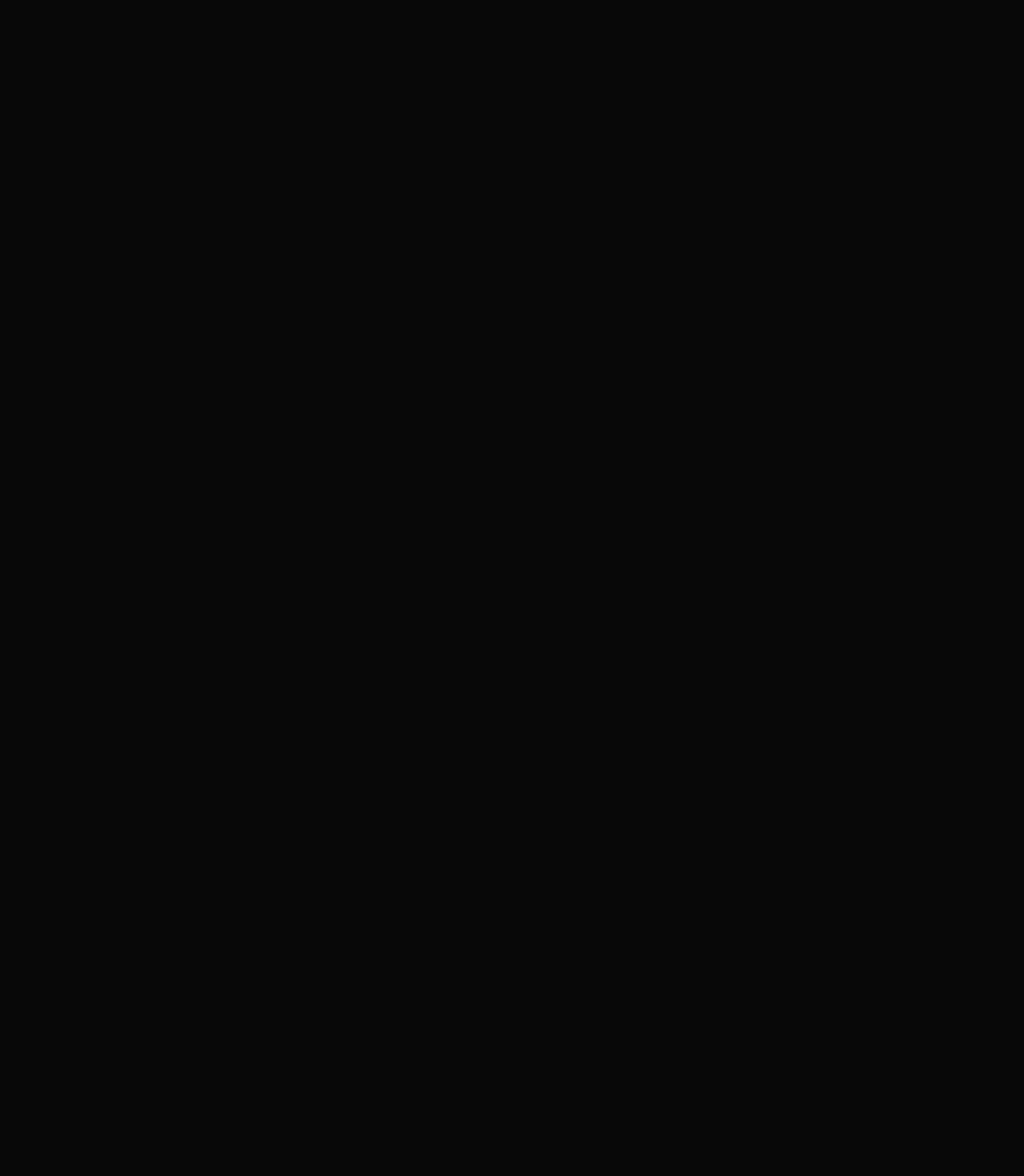
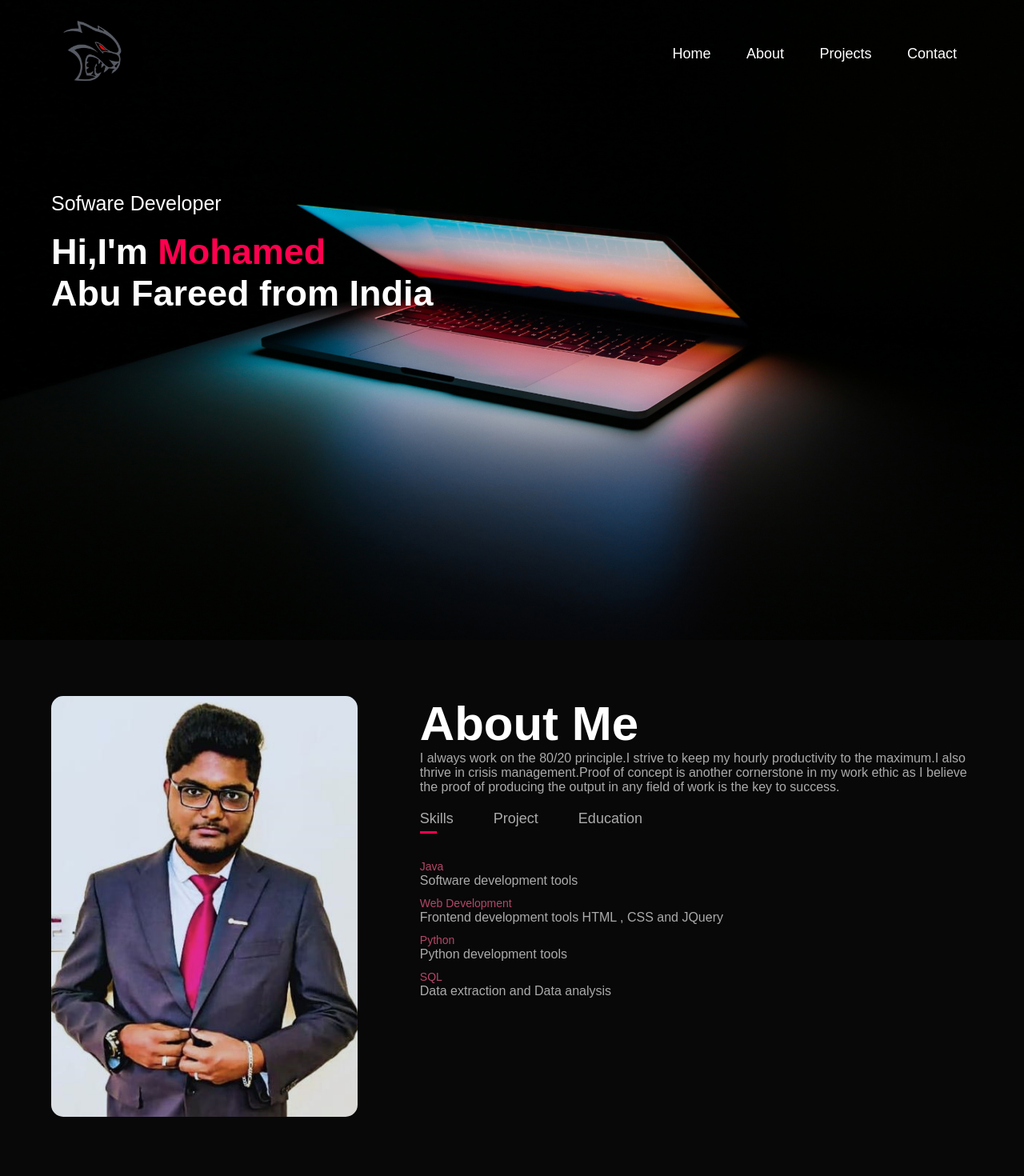
Before and after one commit to Abufareed/Myportfolio, a plain HTML site: page index.html in a window 1280 px wide. Shown: the whole page at 80% size. Before the commit the page ends 800 px from the top, so only its background shows below. Drawn offline with Linux system fonts and the light colour scheme.

Commit message:
Modified

```diff
--- a/Style.css
+++ b/Style.css
@@ -9,3 +9,126 @@ body{
     color: #fff;
 
 }
+#header{
+    width: 100%;
+    height: 100vh;
+    background-image: url(Images/Background.jpg);
+    background-size: cover;
+    background-position: center;
+}
+.container{
+    padding: 10px 5%;
+}
+.logo{
+    border-radius: 50%;
+    width: 10%;
+    height: auto;
+}
+nav{
+    display: flex;
+    align-items: center;
+    justify-content: space-between;
+    flex-wrap: wrap;
+}
+nav ul li{
+    display: inline-block;
+    list-style: none;
+    margin: 10px 20px;
+}
+nav ul li a {
+    color: #fff;
+    text-decoration: none;
+    font-size: 18px;
+    position: relative;
+}
+nav ul li a::after{
+    content: '';
+    width: 0;
+    height: 2px;
+    background: #ff004f;
+    position: absolute;
+    left: 0;
+    bottom: -6px;
+    transition: 0.5s;
+}
+nav ul li a:hover::after{
+    width: 100%;
+}
+.header-text{
+    margin-top: 10%;
+    font-size: 25px;
+}
+.header-text h1{
+    font-size: 45px;
+    margin-top: 20px;
+}
+.header-text h1 span{
+    color: #ff004f;
+}
+
+/* -------------About------------ */
+
+#about{
+    padding: 60px 0;
+    color: #ababab;
+}
+.row{
+    display: flex;
+    justify-content: space-between;
+    flex-wrap: wrap;
+}
+
+.about-col-1{
+    flex-basis: 35%;
+}
+.about-col-1 img{
+    width: 95%;
+    border-radius: 15px;
+}
+.about-col-2{
+    flex-basis: 60%;
+}
+.sub-title{
+    font-size: 60px;
+    font-weight: 600;
+    color: #fff;
+}
+.tab-titles{
+    display: flex;
+    margin: 20px 0 40px;
+}
+.tab-links{
+    margin-right: 50px;
+    font-size: 18px;
+    cursor: pointer;
+    font-weight: 500;
+    position: relative;
+}
+.tab-links::after{
+    content: '';
+    width: 0;
+    height: 3px;
+    background: #ff004f;
+    left: 0;
+    bottom: -8px;
+    position: absolute;
+    transition: 0.5s;
+}
+.tab-links.active-link::after{
+    width: 50%;
+}
+
+.tab-contents ul li{
+    list-style: none;
+    margin: 10px 0;
+}
+.tab-contents ul li span{
+    color: #b54769;
+    font-size: 14px;
+}
+.tab-contents{
+    display: none;
+}
+.tab-contents.active-tab{
+    display: block;
+}
--- a/index.html
+++ b/index.html
@@ -8,8 +8,91 @@
         My Portfolio
     </title>
     <link rel="stylesheet" href="Style.css">
+
 </head>
 <body>
+    <div id="header">
+        <div class="container">
+            <nav>
+                <img src="Images/Logo1.jpg" class="logo">
+                <ul>
+                    <li><a href="#">Home</a></li>
+                    <li><a href="#">About</a></li>
+                    <li><a href="#">Projects</a></li>
+                    <li><a href="#">Contact</a></li>
+                </ul>
+            </nav>
+            <div class="header-text">
+                <p>Sofware Developer</p>
+                <h1>Hi,I'm <span>Mohamed</span><br>Abu Fareed from India </h1>
+            </div>
+        </div>
+    </div>
+    <!-- -------------About----------- -->
+    <div id="about">
+        <div class="container">
+            <div class="row">
+                <div class="about-col-1">
+                    <img src="Images/user1.jpeg" alt="">
+                </div>
+                <div class="about-col-2">
+                    <h1 class="sub-title">About Me</h1>
+                    <p>I always work on the 80/20 principle.I strive to keep my
+                        hourly productivity to the maximum.I also thrive in crisis
+                        management.Proof of concept is another cornerstone in
+                        my work ethic as I believe the proof of producing the
+                        output in any field of work is the key to success.
+                    </p>
+
+                    <div class="tab-titles">
+                        <p class="tab-links active-link" onclick="opentab('skills')">Skills</p>
+                        <p class="tab-links" onclick="opentab('experience')">Project</p>
+                        <p class="tab-links" onclick="opentab('education')">Education</p>
+                    </div>
+                    <div class="tab-contents active-tab" id="skills">
+                        <ul>
+                            <li><span>Java</span><br>Software development tools</li>
+                            <li><span>Web Development</span><br>Frontend development tools HTML , CSS and JQuery</li>
+                            <li><span>Python</span><br>Python development tools</li>
+                            <li><span>SQL</span><br>Data extraction and Data analysis</li>
+                        </ul>
+                    </div>
+                    <div class="tab-contents" id="experience">
+                        <ul>
+                            <li><span>Portfolio</span><br>Created my own portfolio</li>
+                        </ul>
+                    </div>
+                    <div class="tab-contents" id="education">
+                        <ul>
+                            <li><span>2023</span><br>Core Java - Internshala Trainings</li>
+                            <li><span>2023</span><br>Web design - Udemy</li>
+                            <li><span>2023</span><br>BTech in Biotechnology - KCT , Coimbatore</li>
+                        </ul>
+                    </div>
+                </div>
+            </div>
+        </div>
+    </div>
+    <script>
+        var tablinks = document.getElementsByClassName("tab-links");
+        var tabcontents = document.getElementsByClassName("tab-contents");
+
+        function opentab(tabname)
+        {
+            for(tablink of tablinks)
+            {
+                tablink.classList.remove("active-link");
+            }
+            for(tabcontent of tabcontents)
+            {
+                tabcontent.classList.remove("active-tab");
+            }
+            event.currentTarget.classList.add("active-link");
+            document.getElementById(tabname).classList.add("active-tab");
+        }
+
+    </script>
+
 
 </body>
 </html>
```
Also changed, not shown: Images/Background.jpg (added), Images/Logo1.jpg (added), Images/Logo2.jpg (added), Images/user.jpeg (added), Images/user1.jpeg (added). Lines whose indentation alone changed are shown as unchanged.
